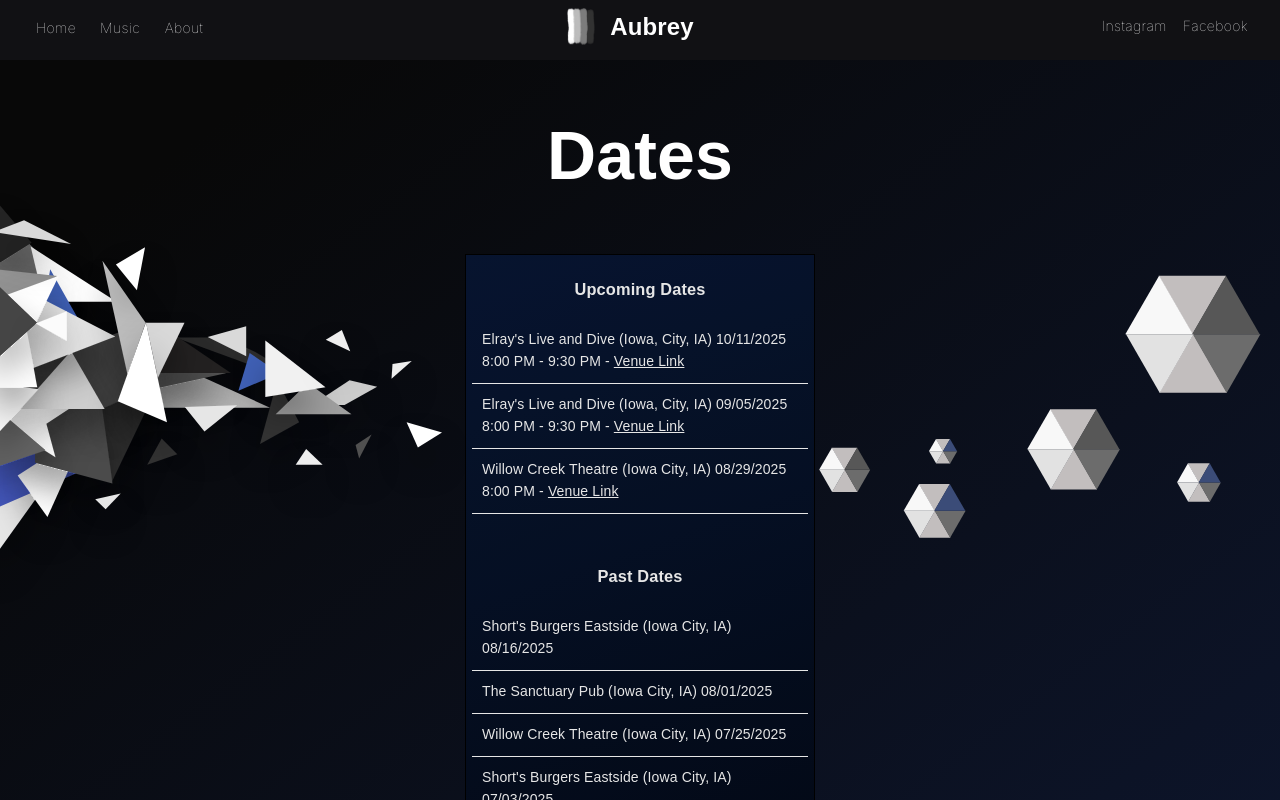
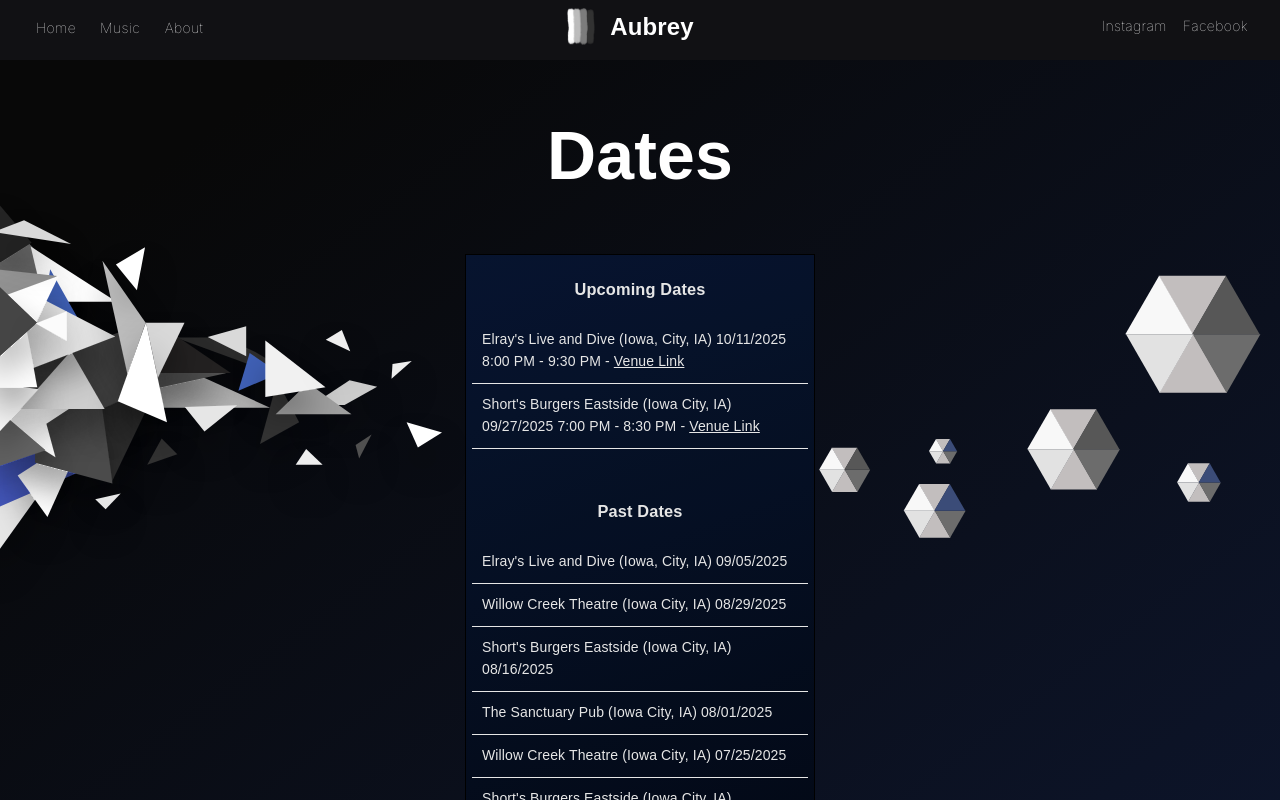
Before and after one commit to aubreyyates/theaubreymusic, a React (Create React App) app: page / in a window 1280 px wide. Shown: the top 800 px of the page. Built offline with nearby package versions, Linux system fonts and the light colour scheme; a web font is replaced by a local one.

Commit message:
Update dates.

```diff
--- a/src/pages/home/HomeOverlay.js
+++ b/src/pages/home/HomeOverlay.js
@@ -9,11 +9,12 @@ import ShapesLeft from './svgComponents/shapesLeft';
 
 let upcomingDates = [
   { text: `Elray's Live and Dive (Iowa, City, IA) 10/11/2025 8:00 PM - 9:30 PM`, link: `https://www.elraysliveanddive.com/` },
-  { text: `Elray's Live and Dive (Iowa, City, IA) 09/05/2025 8:00 PM - 9:30 PM`, link: `https://www.elraysliveanddive.com/` },
-  { text: `Willow Creek Theatre (Iowa City, IA) 08/29/2025 8:00 PM`, link: `https://willowcreektheatre.org/` }
+  { text: `Short's Burgers Eastside (Iowa City, IA) 09/27/2025 7:00 PM - 8:30 PM`, link: `https://shortsburger.com/` }
 ];
 
 let pastDates = [
+  `Elray's Live and Dive (Iowa, City, IA) 09/05/2025`,
+  `Willow Creek Theatre (Iowa City, IA) 08/29/2025`,
   `Short's Burgers Eastside (Iowa City, IA) 08/16/2025`,
   `The Sanctuary Pub (Iowa City, IA) 08/01/2025`,
   `Willow Creek Theatre (Iowa City, IA) 07/25/2025`,
```
